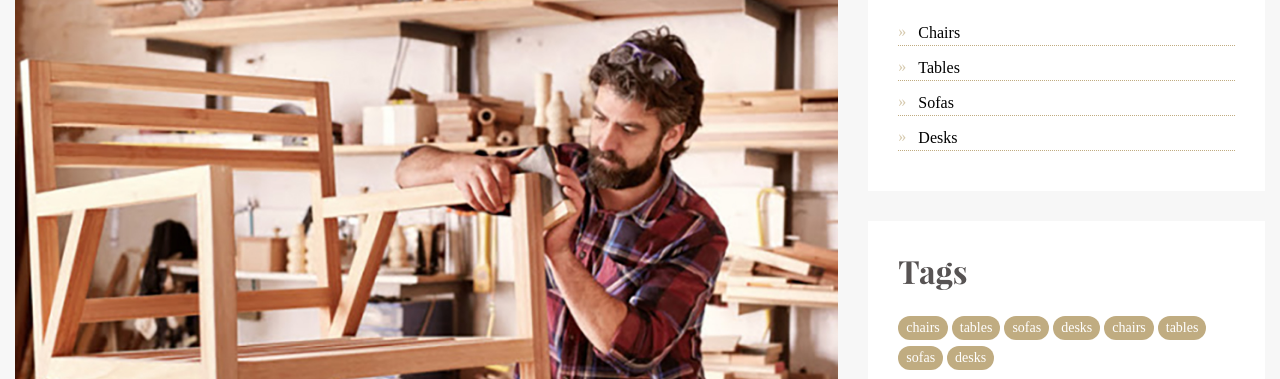
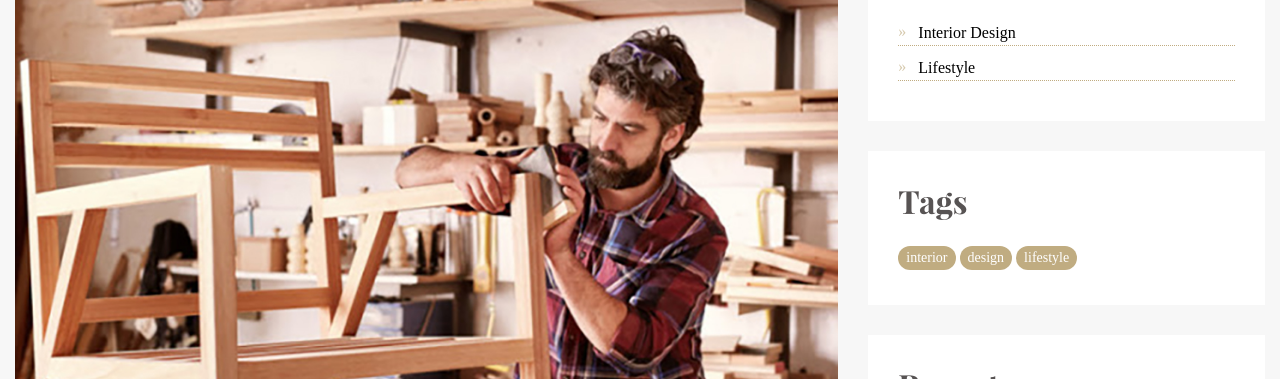
Before and after one commit to yus-torres/arksmith, a plain HTML site: page blog.html in a window 1280 px wide. Shown: the part 573-952 px from the top of the page. Drawn offline with Linux system fonts and the light colour scheme; some packages are replaced by stand-ins of ours; a script that the page names is missing; a web font is replaced by a local one.

Commit message:
Update blog.html

```diff
--- a/blog.html
+++ b/blog.html
@@ -268,10 +268,8 @@
                                 <h3 class="mb-4">Categories</h3>
 
                                 <ul class="list-links mb-0">
-                                    <li><a class="" href="#">Chairs</a></li>
-                                    <li><a class="" href="#">Tables</a></li>
-                                    <li><a class="" href="#">Sofas</a></li>
-                                    <li><a class="" href="#">Desks</a></li>
+                                    <li><a class="" href="#">Interior Design</a></li>
+                                    <li><a class="" href="#">Lifestyle</a></li>
                                 </ul>
 							</div>
                             <!-- /.widget -->
@@ -281,14 +279,9 @@
                                 <h3 class="mb-4">Tags</h3>
 
                                 <ul class="list-tags mb-0">
-                                    <li><a class="tag tag-tertiary" href="#">chairs</a></li>
-                                    <li><a class="tag tag-tertiary" href="#">tables</a></li>
-                                    <li><a class="tag tag-tertiary" href="#">sofas</a></li>
-                                    <li><a class="tag tag-tertiary" href="#">desks</a></li>
-                                    <li><a class="tag tag-tertiary" href="#">chairs</a></li>
-                                    <li><a class="tag tag-tertiary" href="#">tables</a></li>
-                                    <li><a class="tag tag-tertiary" href="#">sofas</a></li>
-                                    <li><a class="tag tag-tertiary" href="#">desks</a></li>
+                                    <li><a class="tag tag-tertiary" href="#">interior</a></li>
+                                    <li><a class="tag tag-tertiary" href="#">design</a></li>
+                                    <li><a class="tag tag-tertiary" href="#">lifestyle</a></li>
                                 </ul>
 							</div>
                             <!-- /.widget -->
```
